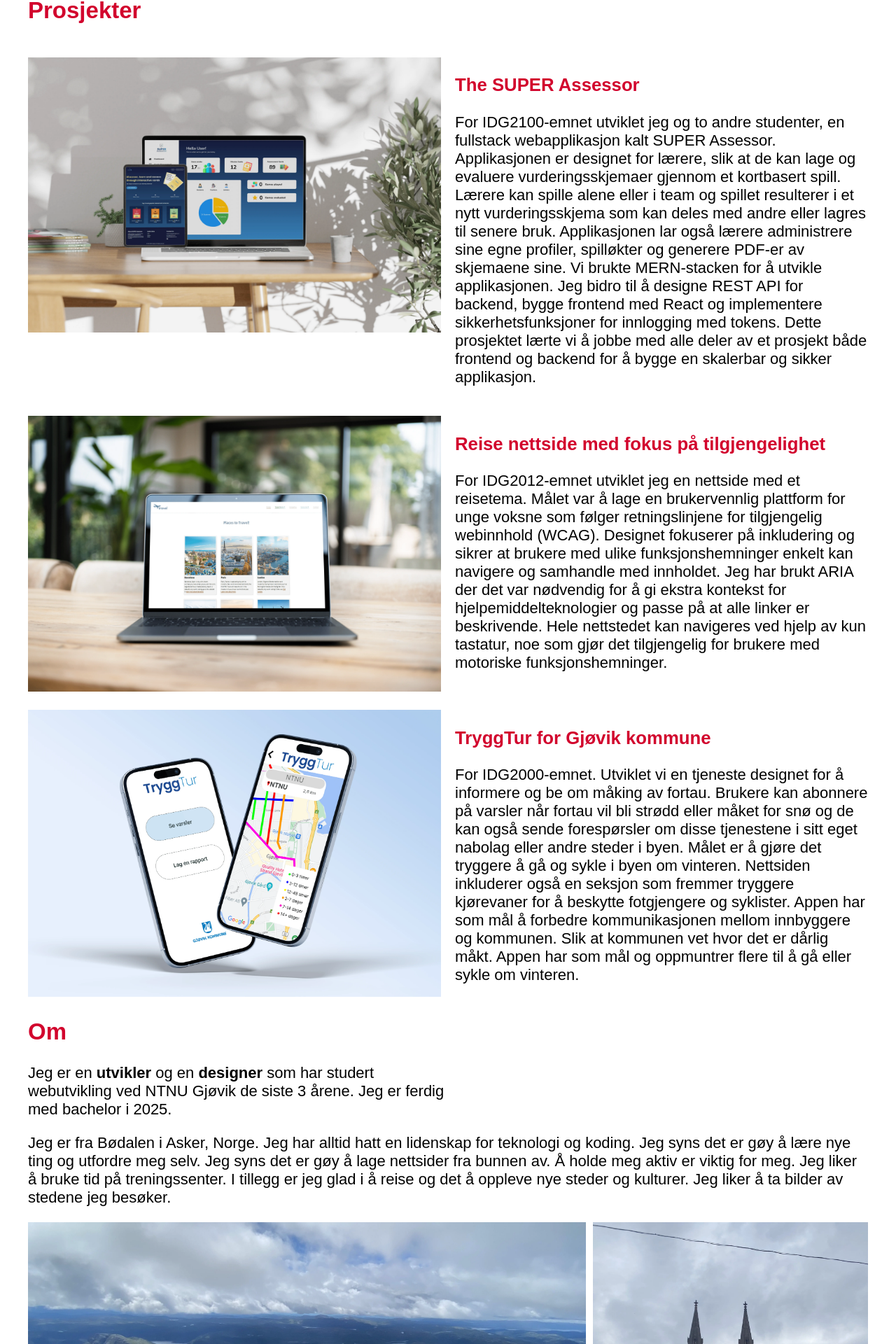
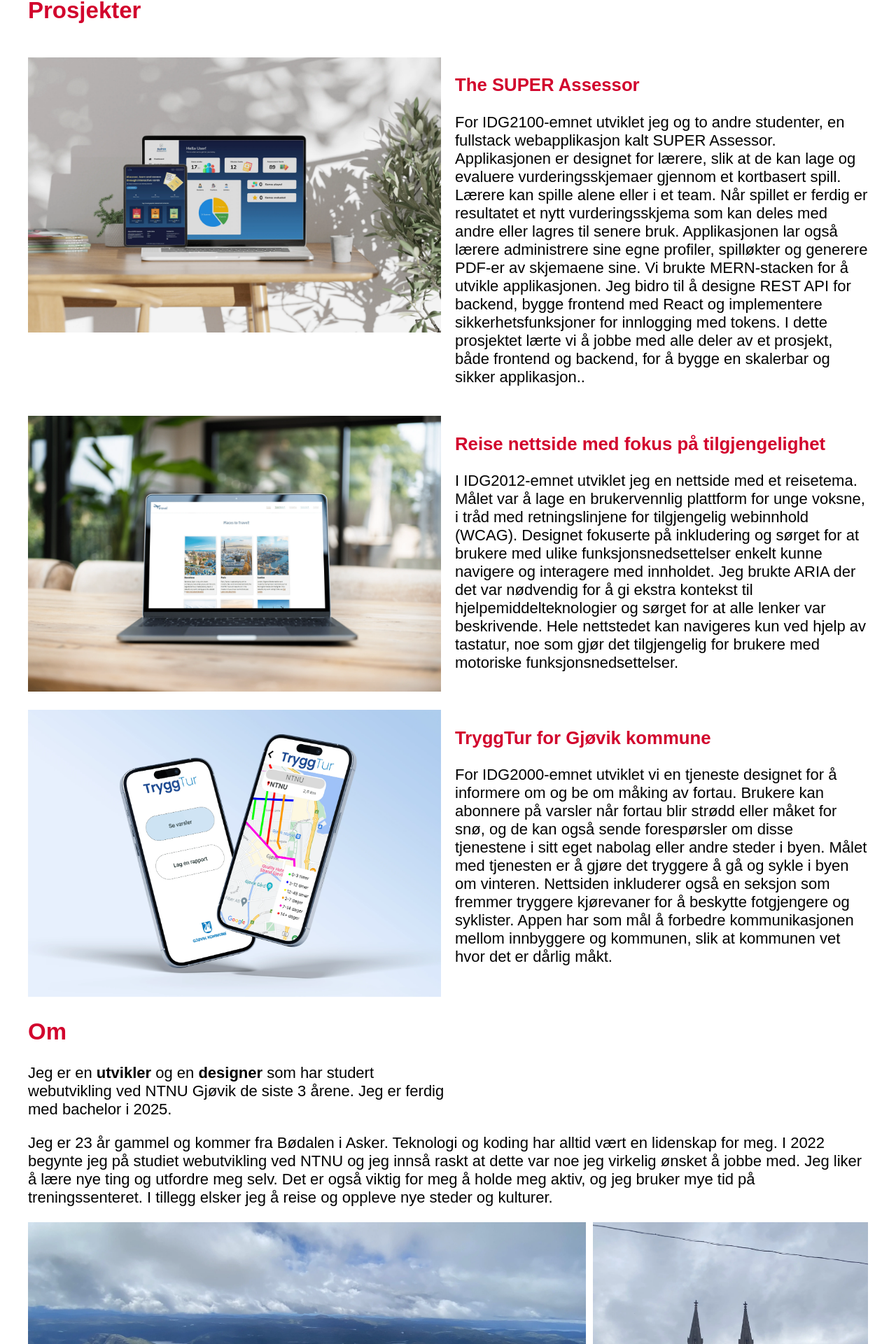
Before and after one commit to SebastianHaugen/Portfolio-website, a React (Create React App) app in the folder my-app/: page / in a window 1280 px wide. Shown: the part 724-2644 px from the top of the page at 70% size. Built offline with nearby package versions, Linux system fonts and the light colour scheme; a web font is replaced by a local one.

Commit message:
Small typo fixes

```diff
--- a/my-app/src/components/About.js
+++ b/my-app/src/components/About.js
@@ -13,12 +13,13 @@ function About() {
         bachelor i 2025.
       </p>
       <p>
-        Jeg er fra Bødalen i Asker, Norge. Jeg har alltid hatt en lidenskap for
-        teknologi og koding. Jeg syns det er gøy å lære nye ting og utfordre meg
-        selv. Jeg syns det er gøy å lage nettsider fra bunnen av. Å holde meg
-        aktiv er viktig for meg. Jeg liker å bruke tid på treningssenter. I
-        tillegg er jeg glad i å reise og det å oppleve nye steder og kulturer.
-        Jeg liker å ta bilder av stedene jeg besøker.
+        Jeg er 23 år gammel og kommer fra Bødalen i Asker. Teknologi og koding
+        har alltid vært en lidenskap for meg. I 2022 begynte jeg på studiet
+        webutvikling ved NTNU og jeg innså raskt at dette var noe jeg virkelig
+        ønsket å jobbe med. Jeg liker å lære nye ting og utfordre meg selv. Det
+        er også viktig for meg å holde meg aktiv, og jeg bruker mye tid på
+        treningssenteret. I tillegg elsker jeg å reise og oppleve nye steder og
+        kulturer.
       </p>
       <div className="image-collage">
         <img src={gaustatoppen} alt="Toppen av Gaustatoppen, Norge" />
--- a/my-app/src/components/Projects.js
+++ b/my-app/src/components/Projects.js
@@ -17,15 +17,16 @@ function Projects() {
             For IDG2100-emnet utviklet jeg og to andre studenter, en fullstack
             webapplikasjon kalt SUPER Assessor. Applikasjonen er designet for
             lærere, slik at de kan lage og evaluere vurderingsskjemaer gjennom
-            et kortbasert spill. Lærere kan spille alene eller i team og spillet
-            resulterer i et nytt vurderingsskjema som kan deles med andre eller
-            lagres til senere bruk. Applikasjonen lar også lærere administrere
-            sine egne profiler, spilløkter og generere PDF-er av skjemaene sine.
-            Vi brukte MERN-stacken for å utvikle applikasjonen. Jeg bidro til å
-            designe REST API for backend, bygge frontend med React og
-            implementere sikkerhetsfunksjoner for innlogging med tokens. Dette
-            prosjektet lærte vi å jobbe med alle deler av et prosjekt både
-            frontend og backend for å bygge en skalerbar og sikker applikasjon.
+            et kortbasert spill. Lærere kan spille alene eller i et team. Når
+            spillet er ferdig er resultatet et nytt vurderingsskjema som kan
+            deles med andre eller lagres til senere bruk. Applikasjonen lar også
+            lærere administrere sine egne profiler, spilløkter og generere
+            PDF-er av skjemaene sine. Vi brukte MERN-stacken for å utvikle
+            applikasjonen. Jeg bidro til å designe REST API for backend, bygge
+            frontend med React og implementere sikkerhetsfunksjoner for
+            innlogging med tokens. I dette prosjektet lærte vi å jobbe med alle
+            deler av et prosjekt, både frontend og backend, for å bygge en
+            skalerbar og sikker applikasjon..
           </p>
         </div>
       </div>
@@ -37,16 +38,16 @@ function Projects() {
         <div className="project-text">
           <h3>Reise nettside med fokus på tilgjengelighet</h3>
           <p>
-            For IDG2012-emnet utviklet jeg en nettside med et reisetema. Målet
-            var å lage en brukervennlig plattform for unge voksne som følger
+            I IDG2012-emnet utviklet jeg en nettside med et reisetema. Målet var
+            å lage en brukervennlig plattform for unge voksne, i tråd med
             retningslinjene for tilgjengelig webinnhold (WCAG). Designet
-            fokuserer på inkludering og sikrer at brukere med ulike
-            funksjonshemninger enkelt kan navigere og samhandle med innholdet.
-            Jeg har brukt ARIA der det var nødvendig for å gi ekstra kontekst
-            for hjelpemiddelteknologier og passe på at alle linker er
-            beskrivende. Hele nettstedet kan navigeres ved hjelp av kun
+            fokuserte på inkludering og sørget for at brukere med ulike
+            funksjonsnedsettelser enkelt kunne navigere og interagere med
+            innholdet. Jeg brukte ARIA der det var nødvendig for å gi ekstra
+            kontekst til hjelpemiddelteknologier og sørget for at alle lenker
+            var beskrivende. Hele nettstedet kan navigeres kun ved hjelp av
             tastatur, noe som gjør det tilgjengelig for brukere med motoriske
-            funksjonshemninger.
+            funksjonsnedsettelser.
           </p>
         </div>
       </div>
@@ -58,16 +59,15 @@ function Projects() {
         <div className="project-text">
           <h3>TryggTur for Gjøvik kommune</h3>
           <p>
-            For IDG2000-emnet. Utviklet vi en tjeneste designet for å informere
-            og be om måking av fortau. Brukere kan abonnere på varsler når
-            fortau vil bli strødd eller måket for snø og de kan også sende
+            For IDG2000-emnet utviklet vi en tjeneste designet for å informere
+            om og be om måking av fortau. Brukere kan abonnere på varsler når
+            fortau blir strødd eller måket for snø, og de kan også sende
             forespørsler om disse tjenestene i sitt eget nabolag eller andre
-            steder i byen. Målet er å gjøre det tryggere å gå og sykle i byen om
-            vinteren. Nettsiden inkluderer også en seksjon som fremmer tryggere
-            kjørevaner for å beskytte fotgjengere og syklister. Appen har som
-            mål å forbedre kommunikasjonen mellom innbyggere og kommunen. Slik
-            at kommunen vet hvor det er dårlig måkt. Appen har som mål og
-            oppmuntrer flere til å gå eller sykle om vinteren.
+            steder i byen. Målet med tjenesten er å gjøre det tryggere å gå og
+            sykle i byen om vinteren. Nettsiden inkluderer også en seksjon som
+            fremmer tryggere kjørevaner for å beskytte fotgjengere og syklister.
+            Appen har som mål å forbedre kommunikasjonen mellom innbyggere og
+            kommunen, slik at kommunen vet hvor det er dårlig måkt.
           </p>
         </div>
       </div>
```
